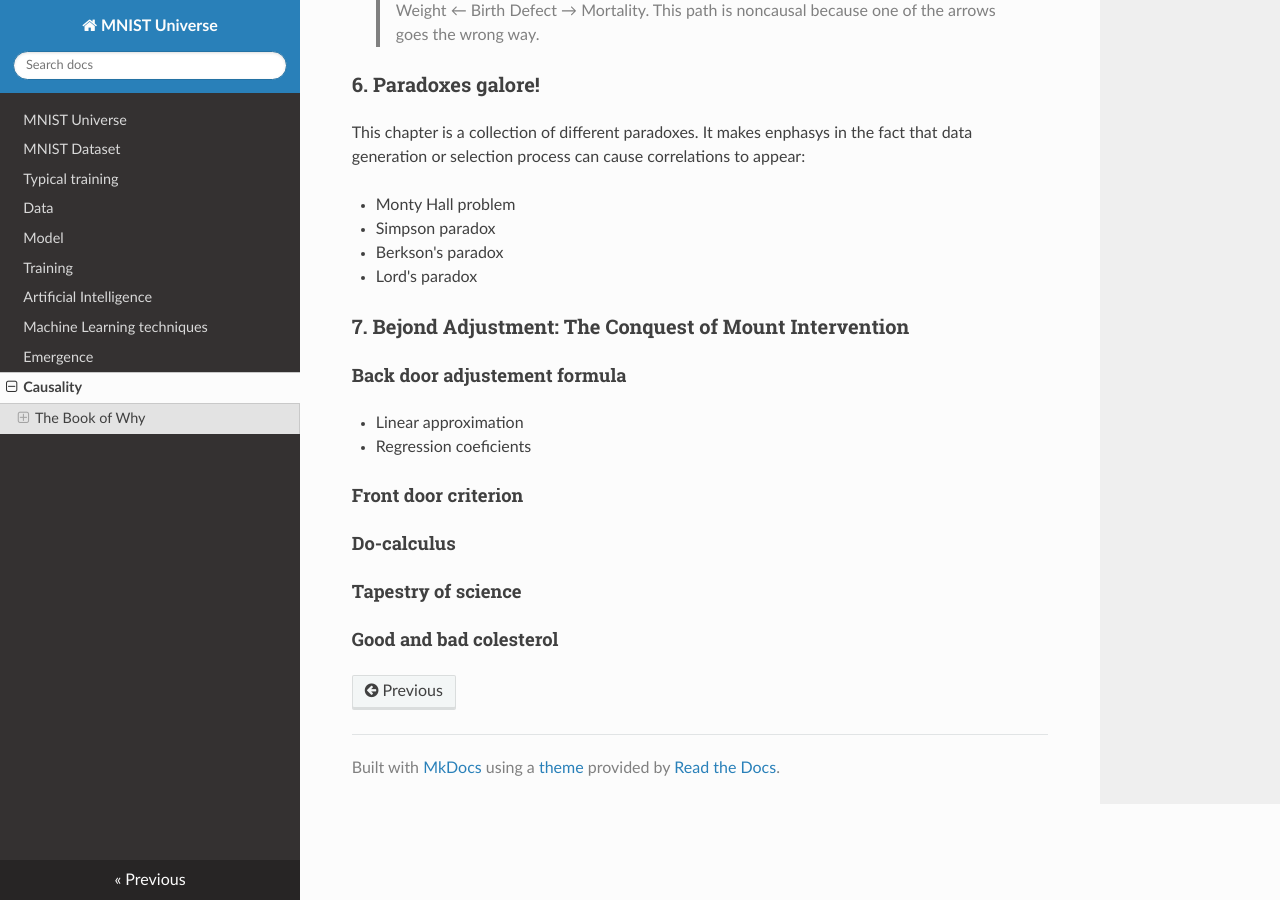
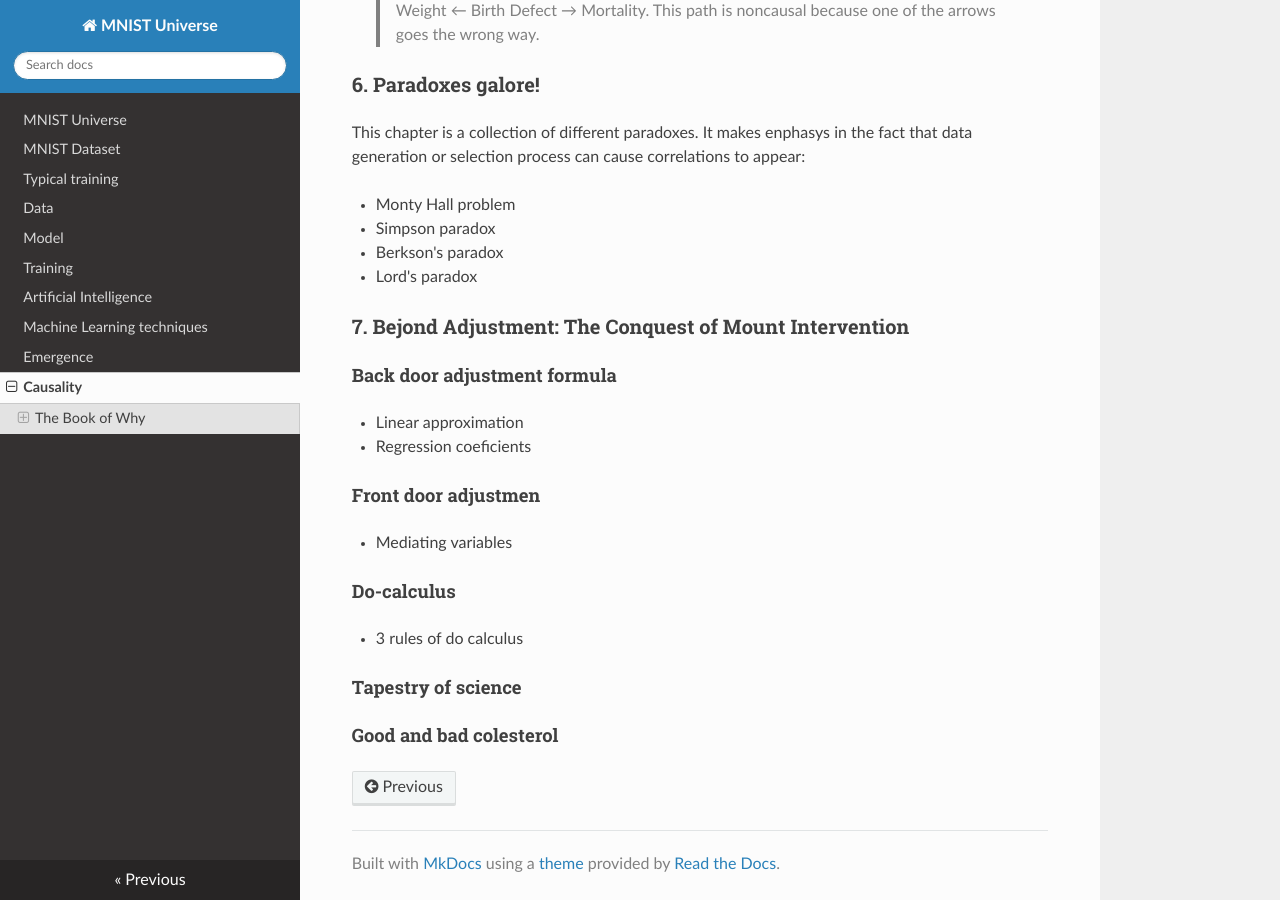
Before and after one commit to ironbar/mnist_universe, an MkDocs documentation site: the page built from docs/08_causality.md, in a window 1280 px wide and 900 px high, scrolled down 8996 px. Built offline with MkDocs 1.6.1, drawn with Linux system fonts in a browser that asks for light colours; nearby versions of some CDN libraries; formulas are drawn with MathJax 3.

Commit message:
Update 08_causality.md

```diff
--- a/docs/08_causality.md
+++ b/docs/08_causality.md
@@ -276,14 +276,18 @@ This chapter is a collection of different paradoxes. It makes enphasys in the fa
 
 ### 7. Bejond Adjustment: The Conquest of Mount Intervention
 
-#### Back door adjustement formula
+#### Back door adjustment formula
 
 - Linear approximation
 - Regression coeficients
 
-#### Front door criterion
+#### Front door adjustmen
+
+- Mediating variables
 
 #### Do-calculus
+
+- 3 rules of do calculus
 
 #### Tapestry of science
 
```
